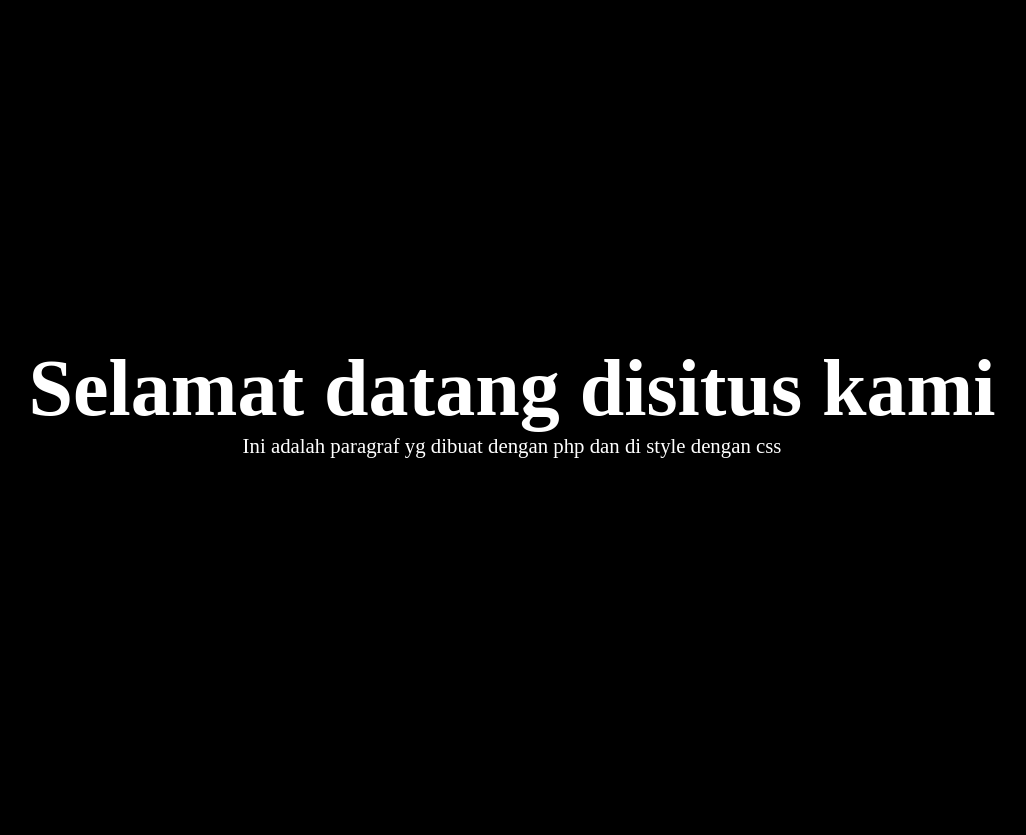
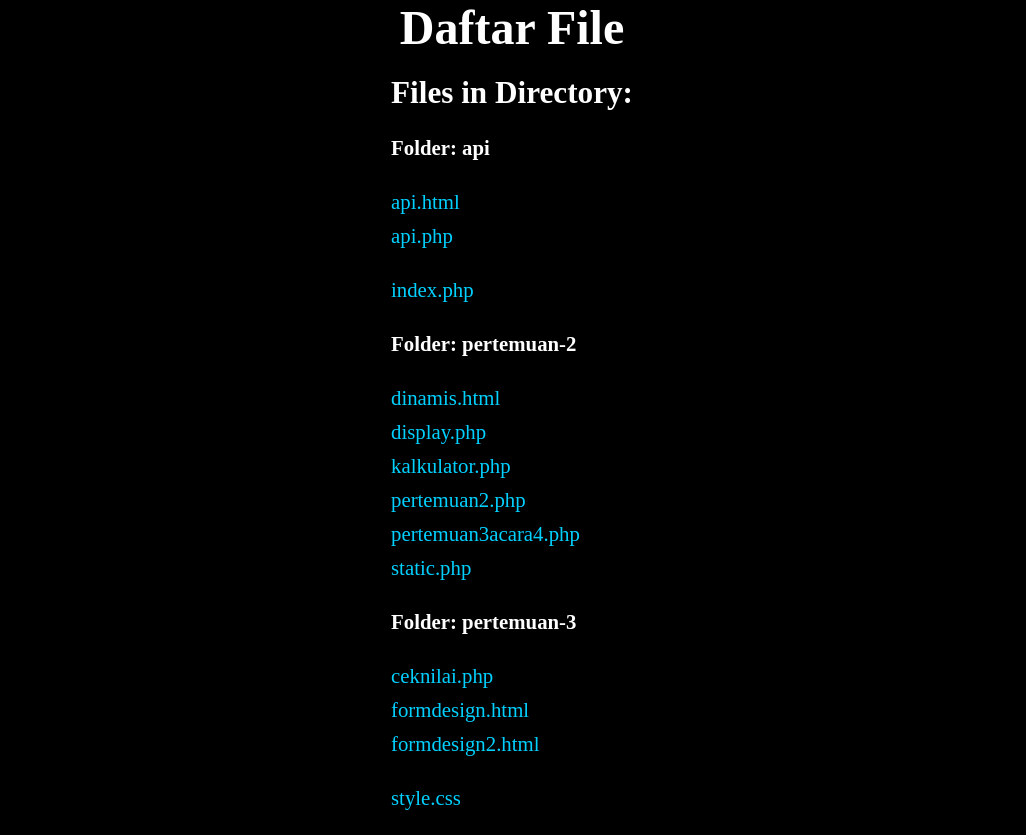
Before and after one commit to Kholzt/Tugas-Kuliah-Web, a PHP site: page / in a window 1280 px wide. Shown: the whole page, without its empty margins (128-1154 px from the left). Before the commit the page ends 458 px from the top, so only its background shows below. Run offline with PHP 8.4, Linux system fonts and the light colour scheme.

Commit message:
feat:add root file

```diff
--- a/index.php
+++ b/index.php
@@ -4,14 +4,14 @@
 <head>
     <meta charset="UTF-8">
     <meta name="viewport" content="width=device-width, initial-scale=1.0">
-    <title>Tugas Kuliah Web</title>
-    <link rel="stylesheet" href="style.css">
+    <title>Daftar File</title>
     <style>
         * {
             margin: 0;
             padding: 0;
             box-sizing: border-box;
         }
+
         body {
             display: flex;
             align-items: center;
@@ -21,18 +21,79 @@
             color: white;
             min-height: 100vh;
         }
+
         h1 {
-            font-size: 5rem;
+            font-size: 3rem;
+            margin-bottom: 20px;
         }
-        p {
+
+        .container {
             font-size: 1.3rem;
+        }
+
+        ul {
+            list-style: none;
+            margin: 20px 0;
+            padding: 0;
+        }
+
+        li {
+            padding: 5px 0;
+        }
+
+        a {
+            color: #00d1ff;
+            text-decoration: none;
+        }
+
+        a:hover {
+            text-decoration: underline;
+        }
+
+        .folder {
+            font-weight: bold;
+            margin-top: 20px;
         }
     </style>
 </head>
 
 <body>
-    <h1><?= "Selamat datang disitus kami"; ?></h1>
-    <p><?= "Ini adalah paragraf yg dibuat dengan php dan di style dengan css"; ?></p>
+    <h1>Daftar File</h1>
+    <div class="container">
+        <h2>Files in Directory:</h2>
+        <ul>
+            <?php
+            // Fungsi untuk menampilkan daftar file rekursif dari direktori
+            function listFiles($dir)
+            {
+                // Mengambil daftar file dan folder dari direktori
+                $files = scandir($dir);
+
+                // Menampilkan file saja, kecuali "." dan ".." serta file tersembunyi (yang diawali dengan .)
+                foreach ($files as $file) {
+                    if ($file !== '.' && $file !== '..' && $file[0] !== '.') {
+                        $fullPath = $dir . '/' . $file;
+
+                        // Mengecek apakah elemen adalah file
+                        if (is_file($fullPath)) {
+                            echo "<li><a href='" . $fullPath . "' >" . $file . "</a></li>";
+                        }
+                        // Mengecek apakah elemen adalah folder, lalu memanggil fungsi secara rekursif
+                        elseif (is_dir($fullPath)) {
+                            echo "<li class='folder'>Folder: " . $file . "</li>";
+                            echo "<ul>";
+                            listFiles($fullPath); // Panggil fungsi lagi untuk folder
+                            echo "</ul>";
+                        }
+                    }
+                }
+            }
+
+            // Menampilkan daftar file di root directory
+            listFiles('.');
+            ?>
+        </ul>
+    </div>
 </body>
 
 </html>
```
